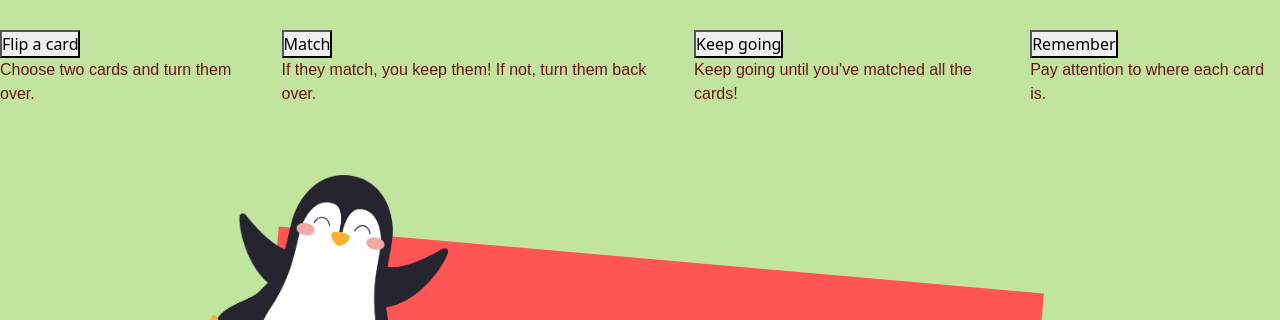
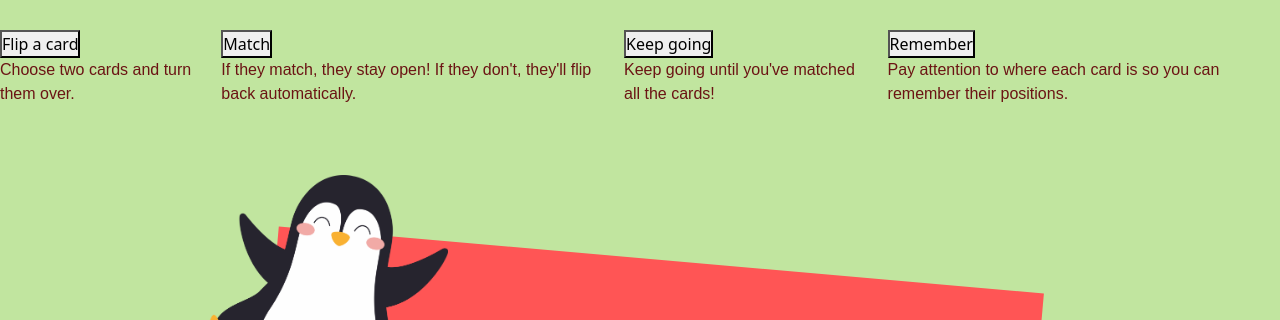
Before and after one commit to vanesaivch/kidAcademy, a website: page index.html in a window 1280 px wide. Shown: the part 443-763 px from the top of the page. Drawn offline with nearby package versions, Linux system fonts and the light colour scheme; a script that the page names is missing; a web font is replaced by a local one.

Commit message:
changed the <p> content into #how-to-play div  so they are more accurate to the game

```diff
--- a/index.html
+++ b/index.html
@@ -80,7 +80,7 @@
           </div>
           <div class="instruction-item" >
             <button class="instruction-button">Match</button>
-            <p>If they match, you keep them! If not, turn them back over.</p>
+            <p>If they match, they stay open! If they don't, they'll flip back automatically.</p>
           </div>
           <div class="instruction-item" >
             <button class="instruction-button">Keep going</button>
@@ -88,7 +88,7 @@
           </div>
           <div class="instruction-item">
             <button  class="instruction-button">Remember</button>
-            <p>Pay attention to where each card is.</p>
+            <p>Pay attention to where each card is so you can remember their positions.</p>
           </div>
         </div>
       </section>
```
